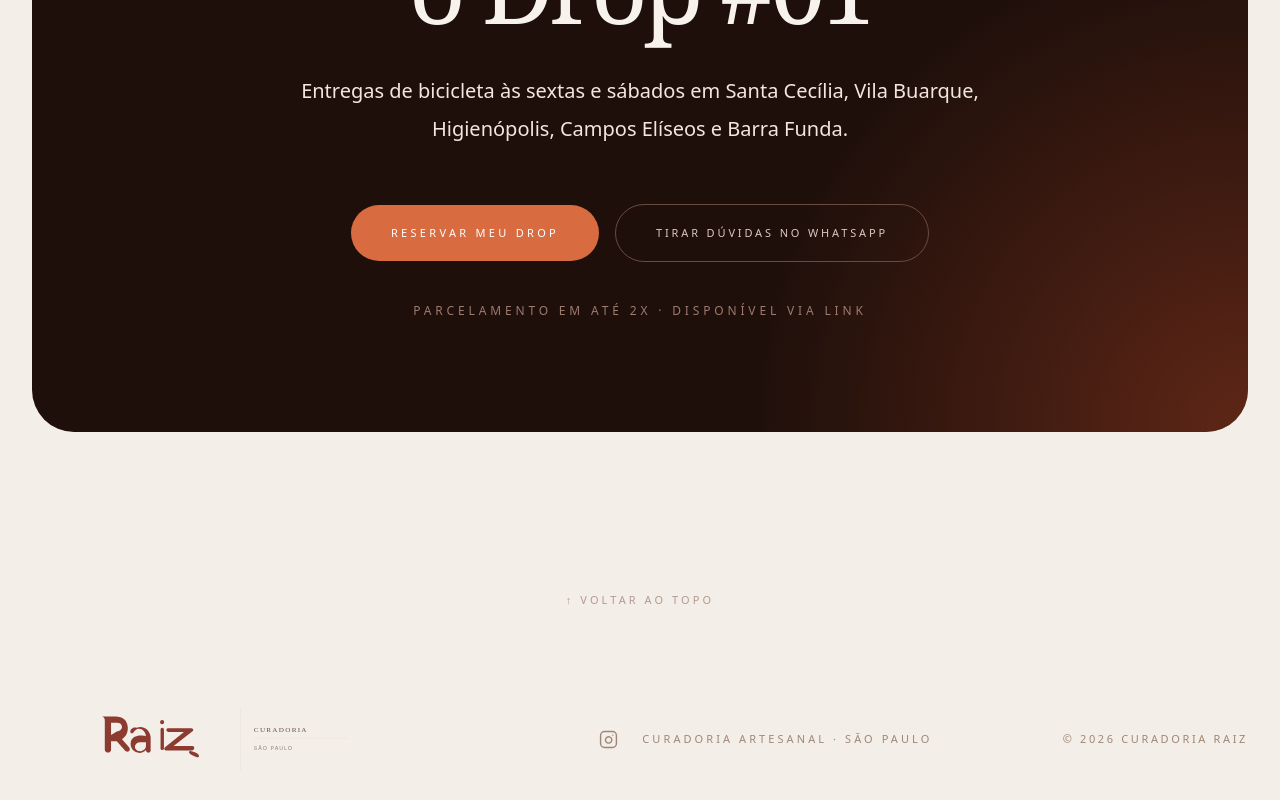
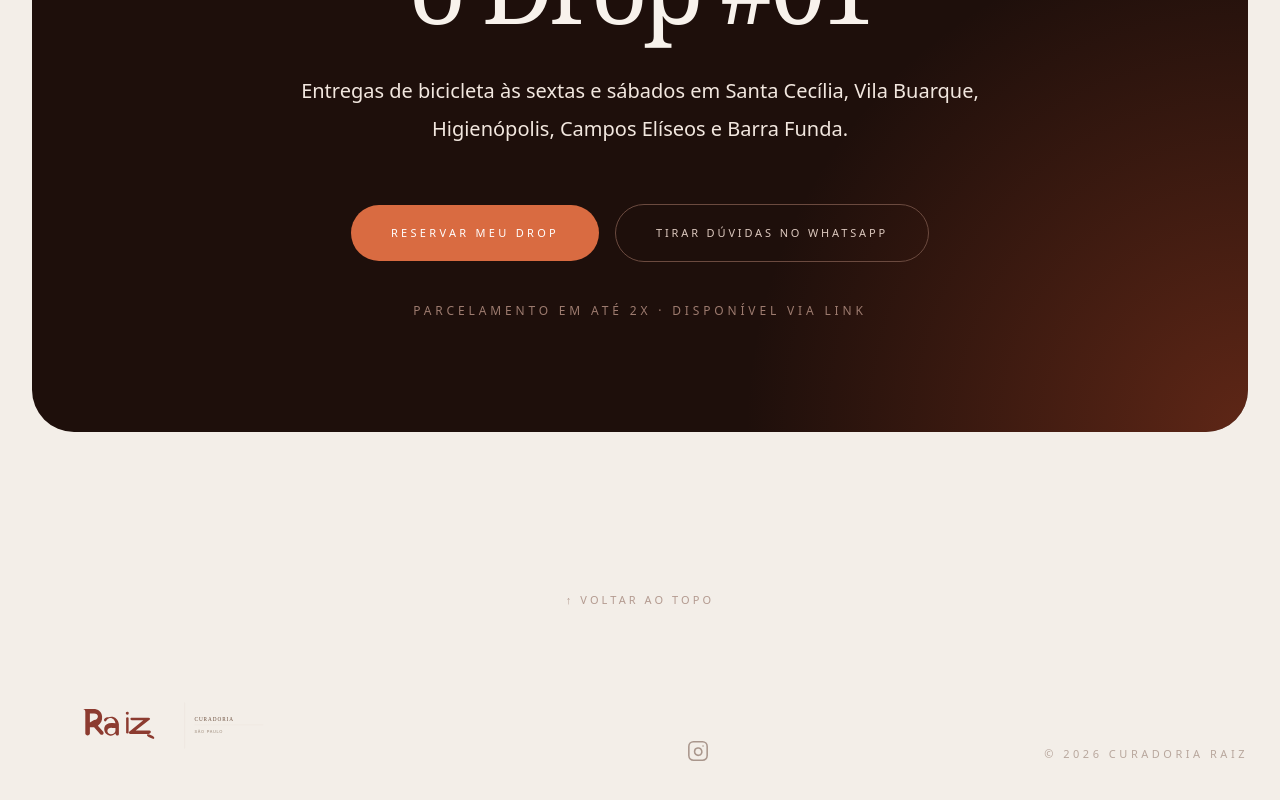
Before and after one commit to andretomazela-dev/curadoriaraiz, a Next.js app: page / in a window 1280 px wide. Shown: the part 5786-6586 px from the top of the page. Built offline with nearby package versions, Linux system fonts and the light colour scheme; a web font is replaced by a local one.

Commit message:
Update page.jsx

```diff
--- a/app/page.jsx
+++ b/app/page.jsx
@@ -810,64 +810,121 @@ export default function Home() {
   </a>
 </div>
      {/* FOOTER */}
-<footer className="pb-16 pt-10">
-  <div className="mx-auto flex max-w-[1320px] flex-col items-center justify-between gap-10 px-6 text-center sm:px-8 lg:flex-row lg:text-left">
+<footer className="bg-[#F3EEE8] pb-16 pt-6 sm:pb-24 sm:pt-10">
 
-    {/* LOGO */}
-    <div className="flex items-center">
+  <div className="mx-auto max-w-[1320px] px-8">
+
+    {/* MOBILE */}
+    <div className="flex flex-col items-center text-center sm:hidden">
+
+      {/* LOGO */}
       <Image
         src="/branding/transparentes/05_horizontal_claro.svg"
         alt="Curadoria Raiz"
         width={420}
         height={120}
-       className="h-auto w-[370px] sm:w-[437px]"
+        className="h-auto w-[260px]"
       />
-    </div>
-
-    {/* CENTRO */}
-    <div className="flex items-center justify-center gap-6">
 
       {/* INSTAGRAM */}
       <a
         href="https://instagram.com/curadoriaraiz"
         target="_blank"
         rel="noopener noreferrer"
+        className="
+          mt-14
+          inline-flex
+          items-center
+          gap-3
+          text-[#A9968C]
+          transition-opacity
+          duration-300
+          hover:opacity-70
+        "
         aria-label="Instagram Curadoria Raiz"
-        className="
-          text-[#9F8778]
-          transition-all
-          duration-300
-          hover:text-[#D66A41]
-          hover:scale-105
-        "
       >
         <svg
           xmlns="http://www.w3.org/2000/svg"
+          width="24"
+          height="24"
           viewBox="0 0 24 24"
           fill="none"
           stroke="currentColor"
-          strokeWidth="1.8"
+          strokeWidth="1.7"
           strokeLinecap="round"
           strokeLinejoin="round"
-          className="h-[19px] w-[19px]"
         >
           <rect x="2" y="2" width="20" height="20" rx="5" ry="5" />
-          <path d="M16 11.37a4 4 0 1 1-2.63-2.63A4 4 0 0 1 16 11.37z" />
+          <path d="M16 11.37a4 4 0 1 1-7.75 1.24 4 4 0 0 1 7.75-1.24z" />
+          <line x1="17.5" y1="6.5" x2="17.51" y2="6.5" />
+        </svg>
+
+        <span className="text-[12px] uppercase tracking-[0.32em]">
+          @curadoriaraiz
+        </span>
+      </a>
+
+      {/* COPYRIGHT */}
+      <div className="mt-14 space-y-3 text-center">
+        <p className="text-[11px] uppercase tracking-[0.32em] text-[#B8A79D]">
+          © 2026 Curadoria Raiz
+        </p>
+
+        <p className="text-[11px] uppercase tracking-[0.28em] text-[#C4B5AB]">
+          São Paulo — Brasil
+        </p>
+      </div>
+    </div>
+
+    {/* DESKTOP */}
+    <div className="hidden items-end justify-between sm:flex">
+
+      {/* LOGO */}
+      <div className="flex items-center">
+        <Image
+          src="/branding/transparentes/05_horizontal_claro.svg"
+          alt="Curadoria Raiz"
+          width={420}
+          height={120}
+          className="h-auto w-[320px]"
+        />
+      </div>
+
+      {/* INSTAGRAM */}
+      <a
+        href="https://instagram.com/curadoriaraiz"
+        target="_blank"
+        rel="noopener noreferrer"
+        className="
+          text-[#A9968C]
+          transition-opacity
+          duration-300
+          hover:opacity-70
+        "
+        aria-label="Instagram Curadoria Raiz"
+      >
+        <svg
+          xmlns="http://www.w3.org/2000/svg"
+          width="22"
+          height="22"
+          viewBox="0 0 24 24"
+          fill="none"
+          stroke="currentColor"
+          strokeWidth="1.7"
+          strokeLinecap="round"
+          strokeLinejoin="round"
+        >
+          <rect x="2" y="2" width="20" height="20" rx="5" ry="5" />
+          <path d="M16 11.37a4 4 0 1 1-7.75 1.24 4 4 0 0 1 7.75-1.24z" />
           <line x1="17.5" y1="6.5" x2="17.51" y2="6.5" />
         </svg>
       </a>
 
-      <span className="text-[11px] uppercase tracking-[0.28em] text-[#9F8778]">
-        Curadoria artesanal · São Paulo
-      </span>
-
+      {/* COPYRIGHT */}
+      <p className="text-[11px] uppercase tracking-[0.32em] text-[#B8A79D]">
+        © 2026 Curadoria Raiz
+      </p>
     </div>
-
-    {/* COPYRIGHT */}
-    <span className="text-[11px] uppercase tracking-[0.24em] text-[#9F8778]">
-      © 2026 Curadoria Raiz
-    </span>
-
   </div>
 </footer>
      </main>
```
